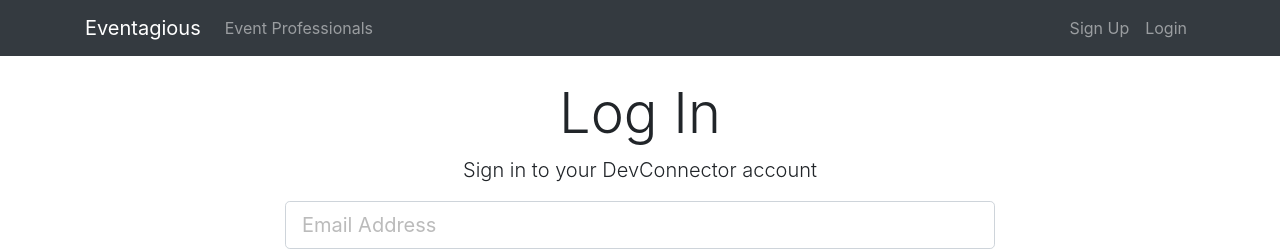
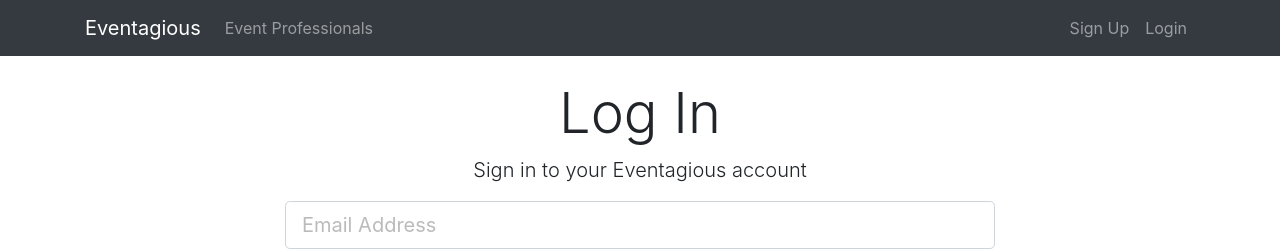
Before and after one commit to marcusmcb/Group-Project-3, a React (Create React App) app in the folder client/: page /login in a window 1280 px wide. Shown: the top 250 px of the page. Built offline with nearby package versions, Linux system fonts and the light colour scheme.

Commit message:
minor text tweak to sign-in page

```diff
--- a/client/src/components/auth/Login.js
+++ b/client/src/components/auth/Login.js
@@ -54,7 +54,7 @@
           <div className="row">
             <div className="col-md-8 m-auto">
               <h1 className="display-4 text-center">Log In</h1>
-              <p className="lead text-center">Sign in to your DevConnector account</p>
+              <p className="lead text-center">Sign in to your Eventagious account</p>
               <form onSubmit={this.onSubmit} >
 
                 <TextFieldGroup
```
